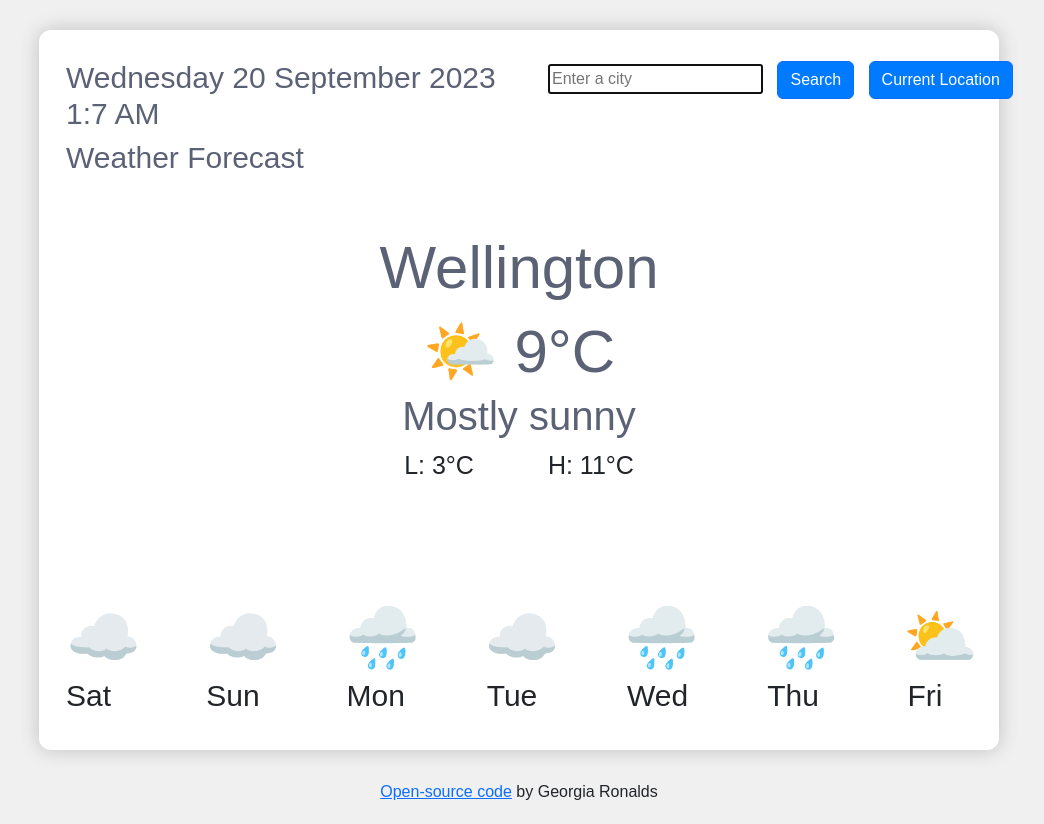
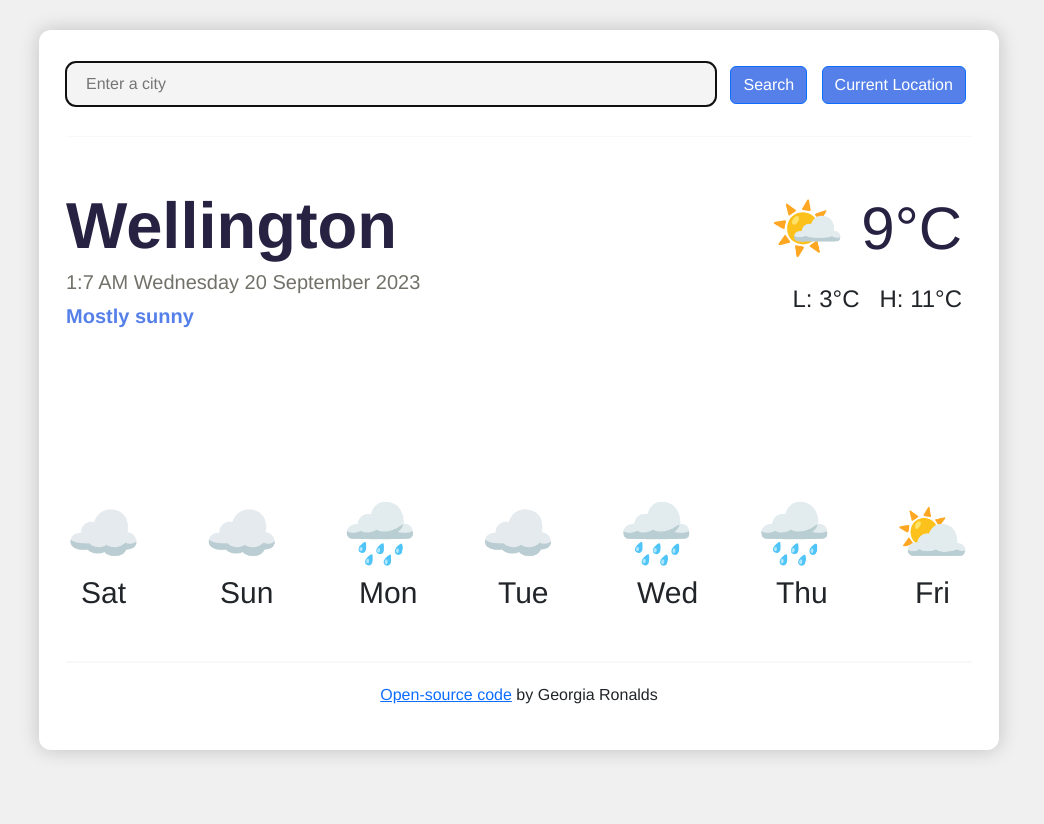
Before and after one commit to georgiaron/SheCodes-Weather-App, a website built with Parcel: page index.html in a window 1280 px wide. Shown: the top 824 px of the page, without its empty margins (121-1165 px from the left). After the commit the page ends 800 px from the top, so only its background shows below. Built offline with nearby package versions, Linux system fonts and the light colour scheme.

Commit message:
Changed the design
I have changed the design. Removed and added a few aspects. Edited the html and css.

```diff
--- a/index.html
+++ b/index.html
@@ -2,25 +2,29 @@
 <html lang="en">
   <head>
     <meta charset="UTF-8" />
+    <meta http-equiv="X-UA-Compatible" content="IE=edge" />
     <meta name="viewport" content="width=device-width, initial-scale=1.0" />
     <link
-      href="https://cdn.jsdelivr.net/npm/bootstrap@5.3.0/dist/css/bootstrap.min.css"
+      href="https://cdn.jsdelivr.net/npm/bootstrap@5.3.0-alpha1/dist/css/bootstrap.min.css"
       rel="stylesheet"
-      integrity="sha384-9ndCyUaIbzAi2FUVXJi0CjmCapSmO7SnpJef0486qhLnuZ2cdeRhO02iuK6FUUVM"
+      integrity="sha384-GLhlTQ8iRABdZLl6O3oVMWSktQOp6b7In1Zl3/Jr59b6EGGoI1aFkw7cmDA6j6gD"
       crossorigin="anonymous"
     />
     <script src="https://unpkg.com/axios@1.1.2/dist/axios.min.js"></script>
     <link rel="stylesheet" href="src/styles.css" />
-    <title>Weather</title>
+    <title>Weather App</title>
   </head>
   <body>
     <div class="container">
-      <!-- <h1 id="city" class="city-heading">Wellington</h1> -->
-      <h2 id="currentTime">3 Aug 2023 4:13pm</h2>
-      <h3>Weather Forecast</h3>
+      <div class="weatherForecast">
+        <div class="todaysDate">
+          <h2 id="currentTime">4:13pm 3 Aug 2023</h2>
+        </div>
+        <div class="weatherSearch">
           <form class="search-bar" id="search-form">
             <input
               type="text"
+              class="round-search-bar"
               placeholder="Enter a city"
               autocomplete="off"
               autofocus="on"
@@ -31,6 +35,7 @@
               Current Location
             </button>
           </form>
+        </div>
         <h1 id="city" class="city-heading">Wellington</h1>
         <h2 class="todaysTemperature" id="temperature">🌤️ 9&deg;C</h2>
         <h1 class="todaysWeather">Mostly sunny</h1>
@@ -57,6 +62,8 @@
           <div class="col-1"><p>Fri</p></div>
         </div>
       </div>
+
+    <footer>
       <div class="openSourceCodeLink">
         <a
           href="https://github.com/georgiaron/SheCodes-Weather-App"
@@ -65,6 +72,9 @@
         >
         by Georgia Ronalds
       </div>
+       </div>
+    </footer>
+
     <script src="src/index.mjs"></script>
   </body>
 </html>
--- a/src/index.mjs
+++ b/src/index.mjs
@@ -34,7 +34,7 @@ function formatDate(date) {
   let amOrPm = currentHour >= 12 ? "PM" : "AM";
   currentHour = currentHour % 12 || 12;
 
-  let formattedDate = `${currentDay} ${currentDate} ${currentMonth} ${currentYear} <br> ${currentHour}:${currentMinute} ${amOrPm}`;
+  let formattedDate = `${currentHour}:${currentMinute} ${amOrPm} ${currentDay} ${currentDate} ${currentMonth} ${currentYear}`;
   return formattedDate;
 }
 let formattedTime = formatDate(currentTime);
--- a/src/styles.css
+++ b/src/styles.css
@@ -2,24 +2,32 @@ body {
   margin: 0;
   padding: 0;
   background-color: #f0f0f0;
-  font-family: Arial, sans-serif;
+  font-family: Helvetica, Arial, sans-serif;
 }
 /* Subheadings */
 
-h2,
-h3 {
-  font-size: 30px;
+h2 {
+  font-size: 20px;
   font-weight: normal;
-  color: #5b6275;
+  color: #727169;
+  text-align: left;
+  position: relative;
 }
 h1 {
-  font-size: 60px;
-  text-align: center;
+  font-style: normal;
+  font-weight: 700;
+  font-size: 65px;
+  text-align: Left;
   position: relative;
-  top: 10px;
-  color: #5b6275;
+  color: #272142;
+  top: 50px;
 }
 
+form {
+  border-bottom: 1px solid rgba(248, 247, 249, 0.9); /* Adjust the last value (0.8) for opacity */
+  margin-top: -30px;
+  padding-bottom: 30px;
+}
 /* Main container */
 .container {
   height: 720px;
@@ -31,57 +39,93 @@ h1 {
   box-shadow: 0px 0px 20px rgba(0, 0, 0, 0.2);
 }
 
+.weatherForecast {
+  border-bottom: 2px solid rgba(248, 247, 249, 0.9); /* Adjust the last value (0.8) for opacity */
+  padding-bottom: 180px;
+}
 /* Search bar and buttons */
-.search-bar,
-.current-location-button {
+.weatherSearch {
   justify-content: center;
   align-items: center;
   position: relative;
-  top: -123px;
-  right: -482px;
+  width: 100%;
 }
+.round-search-bar {
+  border: none;
+  border-radius: 10px;
+  width: 650px;
+  background-color: #f4f4f4;
+  padding: 10px 20px;
+}
+/* .search-bar {
+  border: none;
+  border-radius: 25px;
+  padding: 10px;
+  box-sizing: border-box;
+  font-size: 16px;
+  background-color: hotpink;
+} */
 
 .btn-primary {
-  background-color: #007bff;
+  background-color: #5680e9;
   color: #fff;
   margin-left: 10px;
 }
-
-.todaysTemperature {
-  text-align: center;
+.current-temperature {
+  text-align: right;
   font-size: 60px;
   position: relative;
   top: 14px;
 }
+
+.todaysDate {
+  text-align: left;
+  font-size: 60px;
+  position: relative;
+  top: 210px;
+}
+.todaysTemperature {
+  text-align: right;
+  left: -10px;
+  font-size: 60px;
+  font-weight: 520;
+  position: relative;
+  top: -30px;
+  color: #272142;
+}
 .todaysWeather {
-  text-align: center;
-  font-size: 40px;
+  position: relative;
+  text-align: left;
+  font-size: 20px;
+  color: #5680e9;
+  top: 1px;
 }
 
 .weather-details {
   display: flex;
-  justify-content: center;
-  margin-top: 20px;
+  justify-content: right;
+  margin-top: -50px;
 }
 
 .todaysLow,
 .todaysHigh {
-  font-size: 25px;
-  margin-left: 37px;
-  margin-right: 37px;
+  font-size: 24px;
+  margin: 0 10px;
 }
 
 .icons {
-  margin-right: -756px;
+  margin-right: -740px;
   font-size: 60px;
-  top: 105px;
+  top: 175px;
   position: relative;
+  align-items: center;
 }
 
 .days {
-  margin-right: -765px;
+  margin-right: -750px;
   font-size: 30px;
-  top: 79px;
+  top: 150px;
+  left: 15px;
   position: relative;
 }
 
```
Also changed, not shown: 1 other file. Lines whose indentation alone changed are shown as unchanged.
